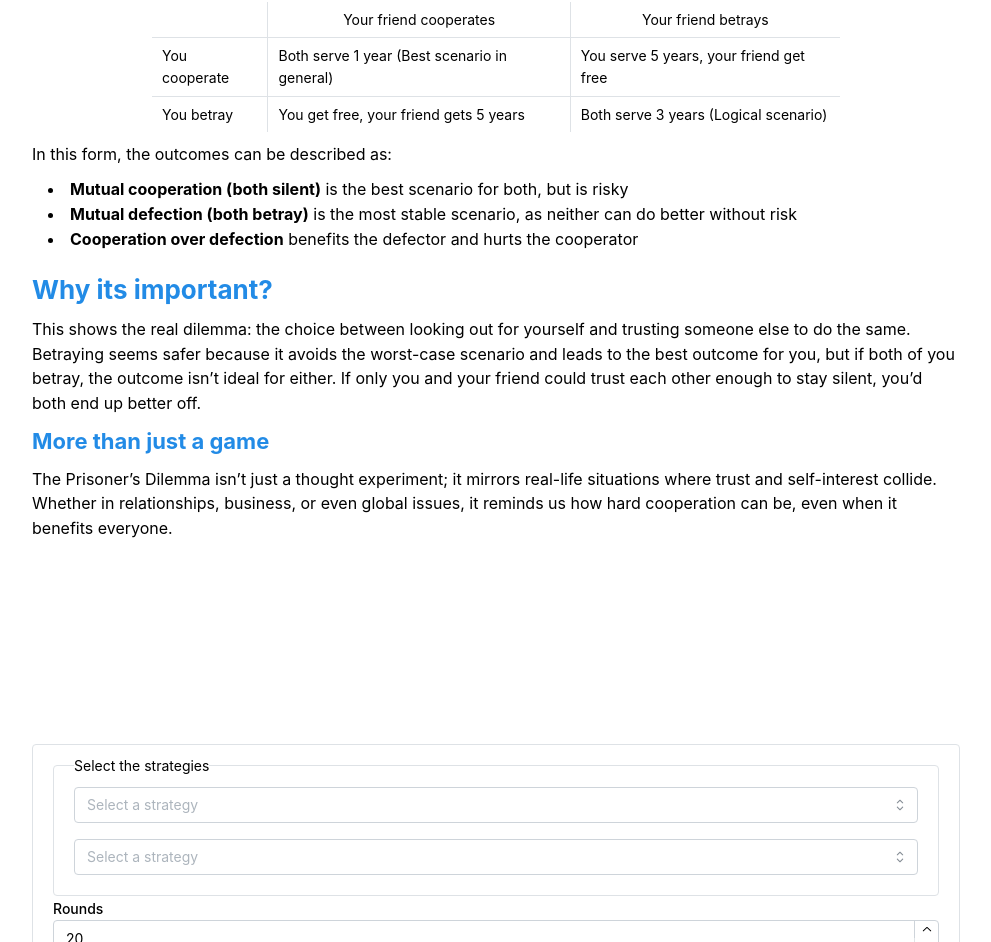
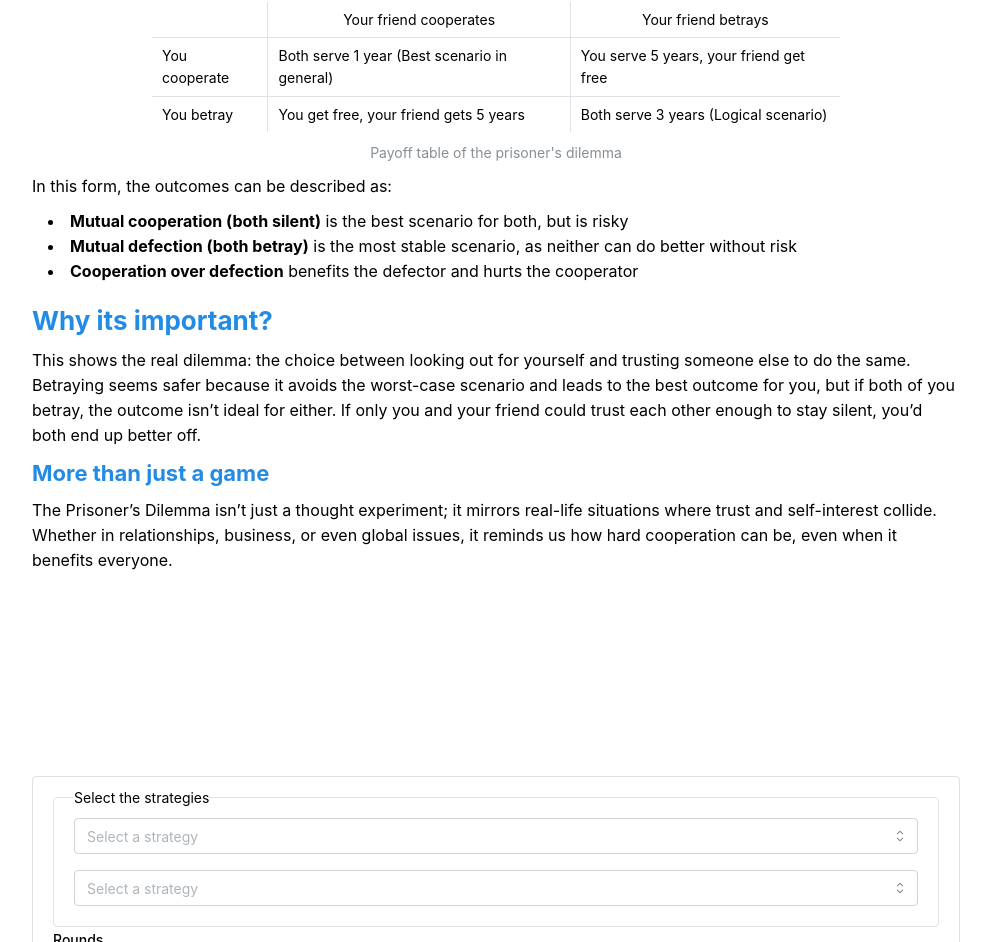
Before and after one commit to AndresCRamos/prisoners-dilemma, a React (Vite) app: page / in a window 1280 px wide. Shown: the part 1982-2924 px from the top of the page, without its empty margins (144-1135 px from the left). Built offline with nearby package versions, Linux system fonts and the light colour scheme.

Commit message:
Add Outcome table caption

```diff
--- a/src/components/LearnMore/OutcomeTable.tsx
+++ b/src/components/LearnMore/OutcomeTable.tsx
@@ -5,6 +5,7 @@ const OutcomeTable: React.FC = () => {
   return (
     <Container size={"sm"}>
       <Table withColumnBorders>
+        <Table.Caption>Payoff table of the prisoner's dilemma</Table.Caption>
         <Table.Tbody>
           <Table.Tr>
             <Table.Td />
```
